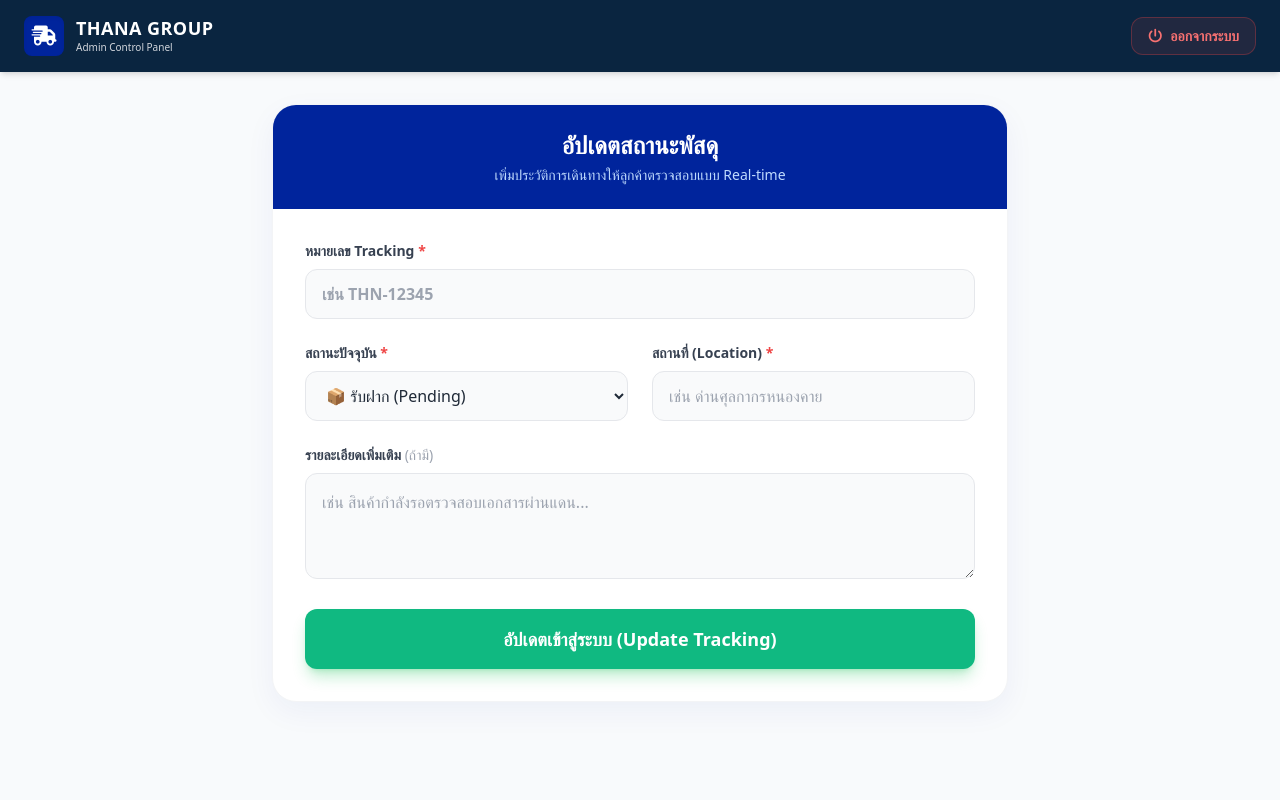
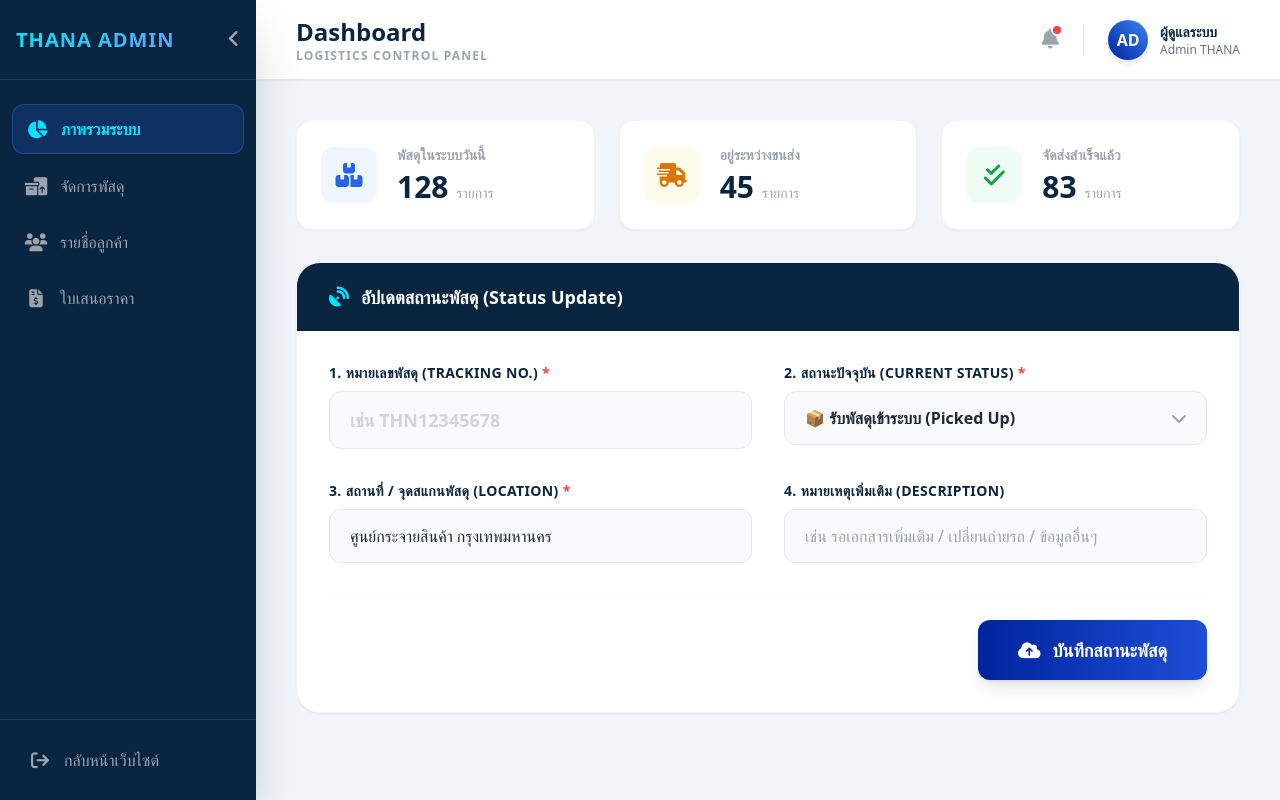
Before and after one commit to itthana/thana-group-web, a Next.js app: page /admin in a window 1280 px wide. Built offline with nearby package versions, Linux system fonts and the light colour scheme.

Commit message:
Build professional Admin Dashboard with Prisma API connection

```diff
--- a/app/admin/page.tsx
+++ b/app/admin/page.tsx
@@ -1,144 +1,257 @@
 'use client';
 
 import { useState } from 'react';
-import { signOut } from 'next-auth/react';
+import Link from 'next/link';
 
 export default function AdminDashboard() {
-  const [trackingNumber, setTrackingNumber] = useState('');
-  const [status, setStatus] = useState('PENDING');
-  const [location, setLocation] = useState('');
-  const [description, setDescription] = useState('');
-  const [isLoading, setIsLoading] = useState(false);
+  const [isSidebarOpen, setIsSidebarOpen] = useState(true);
 
-  // ฟังก์ชันนี้เชื่อมต่อ API ฐานข้อมูลเรียบร้อยแล้ว
-  const handleUpdate = async (e: React.FormEvent) => {
+  // State สำหรับฟอร์มอัปเดตสถานะ
+  const [formData, setFormData] = useState({
+    trackingNumber: '',
+    status: 'รับพัสดุเข้าระบบ (Picked Up)',
+    location: 'ศูนย์กระจายสินค้า กรุงเทพมหานคร',
+    description: ''
+  });
+
+  const [isSubmitting, setIsSubmitting] = useState(false);
+  const [alert, setAlert] = useState<{ type: 'success' | 'error' | null, message: string }>({ type: null, message: '' });
+
+  // ฟังก์ชันส่งข้อมูลเข้า API ฐานข้อมูล Neon ของพี่
+  const handleSubmit = async (e: React.FormEvent) => {
     e.preventDefault();
-    setIsLoading(true);
+    setIsSubmitting(true);
+    setAlert({ type: null, message: '' });
 
     try {
-      const res = await fetch('/api/tracking', {
+      const response = await fetch('/api/tracking', {
         method: 'POST',
         headers: { 'Content-Type': 'application/json' },
-        body: JSON.stringify({
-          trackingNumber,
-          status,
-          location,
-          description
-        }),
+        body: JSON.stringify(formData)
       });
 
-      if (res.ok) {
-        alert(`✅ บันทึกสถานะพัสดุ ${trackingNumber} ลงฐานข้อมูลสำเร็จ!`);
-        setTrackingNumber('');
-        setLocation('');
-        setDescription('');
-        setStatus('PENDING');
+      const data = await response.json();
+
+      if (response.ok) {
+        setAlert({ type: 'success', message: `อัปเดตสถานะพัสดุ ${formData.trackingNumber} สำเร็จแล้ว!` });
+        // เคลียร์ฟอร์มบางส่วนเพื่อความรวดเร็วในการคีย์ต่อ
+        setFormData({ ...formData, trackingNumber: '', description: '' });
       } else {
-        alert('❌ เกิดข้อผิดพลาดจากเซิร์ฟเวอร์');
+        throw new Error(data.error || 'เกิดข้อผิดพลาดในการบันทึกข้อมูล');
       }
-    } catch (error) {
-      alert('❌ ไม่สามารถเชื่อมต่อระบบได้ กรุณาลองใหม่');
+    } catch (error: any) {
+      setAlert({ type: 'error', message: error.message });
     } finally {
-      setIsLoading(false);
+      setIsSubmitting(false);
+      // ซ่อนแจ้งเตือนอัตโนมัติหลัง 5 วินาที
+      setTimeout(() => setAlert({ type: null, message: '' }), 5000);
     }
   };
 
   return (
-    <div className="min-h-screen bg-slate-50 font-prompt pb-20">
-      {/* Navbar */}
-      <nav className="bg-[#0a2540] text-white px-6 py-4 shadow-md sticky top-0 z-50 flex justify-between items-center">
-        <div className="flex items-center gap-3">
-          <div className="w-10 h-10 bg-[#00249c] rounded-lg flex items-center justify-center text-xl shadow-inner">
-            <i className="fas fa-truck-fast"></i>
+    <div className="min-h-screen flex bg-slate-100 font-prompt">
+
+      {/* ==========================================
+          📱 1. SIDEBAR (เมนูด้านข้าง)
+      ========================================== */}
+      <aside className={`${isSidebarOpen ? 'w-64' : 'w-20'} bg-[#0a2540] text-white transition-all duration-300 flex flex-col fixed h-full z-20 shadow-2xl`}>
+        <div className="h-16 md:h-20 flex items-center justify-between px-4 border-b border-white/10">
+          {isSidebarOpen ? (
+            <div className="font-black text-xl tracking-wider text-transparent bg-clip-text bg-gradient-to-r from-[#00e5ff] to-blue-400">
+              THANA ADMIN
             </div>
+          ) : (
+            <div className="font-black text-xl text-[#00e5ff] mx-auto">TA</div>
+          )}
+          <button onClick={() => setIsSidebarOpen(!isSidebarOpen)} className="text-gray-400 hover:text-white transition-colors">
+            <i className={`fas ${isSidebarOpen ? 'fa-angle-left' : 'fa-bars'} text-xl`}></i>
+          </button>
+        </div>
+
+        <nav className="flex-1 py-6 space-y-2 px-3 overflow-y-auto custom-scrollbar">
+          <Link href="/admin" className="flex items-center gap-3 px-3 py-3 bg-blue-600/20 text-[#00e5ff] rounded-xl border border-blue-500/30 group">
+            <i className="fas fa-chart-pie w-6 text-center text-lg"></i>
+            {isSidebarOpen && <span className="font-bold">ภาพรวมระบบ</span>}
+          </Link>
+          <Link href="#" className="flex items-center gap-3 px-3 py-3 text-gray-400 hover:text-white hover:bg-white/5 rounded-xl transition-all group">
+            <i className="fas fa-boxes-packing w-6 text-center text-lg group-hover:text-amber-400"></i>
+            {isSidebarOpen && <span className="font-medium">จัดการพัสดุ</span>}
+          </Link>
+          <Link href="#" className="flex items-center gap-3 px-3 py-3 text-gray-400 hover:text-white hover:bg-white/5 rounded-xl transition-all group">
+            <i className="fas fa-users w-6 text-center text-lg group-hover:text-emerald-400"></i>
+            {isSidebarOpen && <span className="font-medium">รายชื่อลูกค้า</span>}
+          </Link>
+          <Link href="#" className="flex items-center gap-3 px-3 py-3 text-gray-400 hover:text-white hover:bg-white/5 rounded-xl transition-all group">
+            <i className="fas fa-file-invoice-dollar w-6 text-center text-lg group-hover:text-red-400"></i>
+            {isSidebarOpen && <span className="font-medium">ใบเสนอราคา</span>}
+          </Link>
+        </nav>
+
+        <div className="p-4 border-t border-white/10">
+          <Link href="/" className="flex items-center gap-3 px-3 py-3 text-gray-400 hover:text-white hover:bg-white/5 rounded-xl transition-all group">
+            <i className="fas fa-arrow-right-from-bracket w-6 text-center text-lg group-hover:text-red-500"></i>
+            {isSidebarOpen && <span className="font-medium">กลับหน้าเว็บไซต์</span>}
+          </Link>
+        </div>
+      </aside>
+
+      {/* ==========================================
+          🖥️ 2. MAIN CONTENT (พื้นที่ทำงานหลัก)
+      ========================================== */}
+      <main className={`flex-1 transition-all duration-300 ${isSidebarOpen ? 'ml-64' : 'ml-20'}`}>
+
+        {/* Top Header */}
+        <header className="h-16 md:h-20 bg-white border-b border-gray-200 flex items-center justify-between px-6 md:px-10 sticky top-0 z-10 shadow-sm">
           <div>
-            <h1 className="font-black text-lg leading-tight uppercase tracking-wide">THANA GROUP</h1>
-            <p className="text-[10px] text-gray-300">Admin Control Panel</p>
+            <h1 className="text-xl md:text-2xl font-black text-[#0a2540]">Dashboard</h1>
+            <p className="text-xs font-bold text-gray-400 uppercase tracking-widest hidden md:block">Logistics Control Panel</p>
+          </div>
+          <div className="flex items-center gap-4 md:gap-6">
+            <button className="relative text-gray-400 hover:text-[#0a2540] transition-colors">
+              <i className="fas fa-bell text-xl"></i>
+              <span className="absolute -top-1 -right-1 w-3 h-3 bg-red-500 rounded-full border-2 border-white"></span>
+            </button>
+            <div className="h-8 w-px bg-gray-200"></div>
+            <div className="flex items-center gap-3 cursor-pointer">
+              <div className="w-10 h-10 rounded-full bg-gradient-to-tr from-[#00249c] to-blue-500 flex items-center justify-center text-white font-bold shadow-md">
+                AD
+              </div>
+              <div className="hidden md:block">
+                <div className="text-sm font-bold text-[#0a2540]">ผู้ดูแลระบบ</div>
+                <div className="text-xs text-gray-500">Admin THANA</div>
+              </div>
+            </div>
+          </div>
+        </header>
+
+        {/* Content Area */}
+        <div className="p-6 md:p-10 max-w-7xl mx-auto space-y-8">
+
+          {/* Quick Stats (ตัวเลขสถิติ) */}
+          <div className="grid grid-cols-1 md:grid-cols-3 gap-6">
+            <div className="bg-white p-6 rounded-2xl shadow-sm border border-gray-100 flex items-center gap-5 hover:shadow-md transition-shadow">
+              <div className="w-14 h-14 bg-blue-50 text-blue-600 rounded-xl flex items-center justify-center text-2xl"><i className="fas fa-boxes-stacked"></i></div>
+              <div>
+                <div className="text-gray-400 text-sm font-bold mb-1">พัสดุในระบบวันนี้</div>
+                <div className="text-3xl font-black text-[#0a2540]">128 <span className="text-sm font-medium text-gray-400 font-normal">รายการ</span></div>
+              </div>
+            </div>
+            <div className="bg-white p-6 rounded-2xl shadow-sm border border-gray-100 flex items-center gap-5 hover:shadow-md transition-shadow">
+              <div className="w-14 h-14 bg-amber-50 text-amber-600 rounded-xl flex items-center justify-center text-2xl"><i className="fas fa-truck-fast"></i></div>
+              <div>
+                <div className="text-gray-400 text-sm font-bold mb-1">อยู่ระหว่างขนส่ง</div>
+                <div className="text-3xl font-black text-[#0a2540]">45 <span className="text-sm font-medium text-gray-400 font-normal">รายการ</span></div>
+              </div>
+            </div>
+            <div className="bg-white p-6 rounded-2xl shadow-sm border border-gray-100 flex items-center gap-5 hover:shadow-md transition-shadow">
+              <div className="w-14 h-14 bg-green-50 text-green-600 rounded-xl flex items-center justify-center text-2xl"><i className="fas fa-check-double"></i></div>
+              <div>
+                <div className="text-gray-400 text-sm font-bold mb-1">จัดส่งสำเร็จแล้ว</div>
+                <div className="text-3xl font-black text-[#0a2540]">83 <span className="text-sm font-medium text-gray-400 font-normal">รายการ</span></div>
+              </div>
             </div>
           </div>
 
-        <button
-          onClick={() => signOut({ callbackUrl: '/admin/login' })}
-          className="bg-red-500/10 text-red-400 hover:bg-red-500 hover:text-white border border-red-500/30 px-4 py-2 rounded-xl text-sm font-bold transition-all flex items-center gap-2"
-        >
-          <i className="fas fa-power-off"></i> <span className="hidden sm:inline">ออกจากระบบ</span>
-        </button>
-      </nav>
+          {/* Alert Message */}
+          {alert.type && (
+            <div className={`p-4 rounded-xl border flex items-center gap-3 animate-fade-in-up ${alert.type === 'success' ? 'bg-green-50 border-green-200 text-green-700' : 'bg-red-50 border-red-200 text-red-700'}`}>
+              <i className={`fas ${alert.type === 'success' ? 'fa-circle-check' : 'fa-circle-xmark'} text-xl`}></i>
+              <span className="font-bold">{alert.message}</span>
+            </div>
+          )}
 
-      {/* Main Content */}
-      <main className="max-w-3xl mx-auto mt-8 px-4">
-        <div className="bg-white rounded-3xl shadow-[0_10px_30px_rgba(0,36,156,0.05)] border border-gray-100 overflow-hidden animate-slide-up">
-          <div className="bg-[#00249c] p-6 text-white text-center">
-            <h2 className="text-2xl font-black mb-1">อัปเดตสถานะพัสดุ</h2>
-            <p className="text-blue-200 text-sm">เพิ่มประวัติการเดินทางให้ลูกค้าตรวจสอบแบบ Real-time</p>
+          {/* Action Form (ฟอร์มอัปเดตสถานะ) */}
+          <div className="bg-white rounded-3xl shadow-sm border border-gray-100 overflow-hidden">
+            <div className="bg-[#0a2540] px-8 py-5 flex items-center gap-3">
+              <i className="fas fa-satellite-dish text-[#00e5ff] text-xl"></i>
+              <h2 className="text-white font-black text-lg">อัปเดตสถานะพัสดุ (Status Update)</h2>
             </div>
 
-          <form onSubmit={handleUpdate} className="p-6 sm:p-8 space-y-6">
+            <form onSubmit={handleSubmit} className="p-8">
+              <div className="grid grid-cols-1 md:grid-cols-2 gap-8 mb-8">
 
+                {/* Tracking Number */}
                 <div>
-              <label className="block text-sm font-bold text-gray-700 mb-2">หมายเลข Tracking <span className="text-red-500">*</span></label>
+                  <label className="block text-sm font-bold text-[#0a2540] mb-2 uppercase tracking-wide">1. หมายเลขพัสดุ (Tracking No.) <span className="text-red-500">*</span></label>
                   <input
                     type="text"
                     required
-                value={trackingNumber}
-                onChange={(e) => setTrackingNumber(e.target.value.toUpperCase())}
-                className="w-full px-4 py-3 bg-gray-50 border border-gray-200 rounded-xl focus:outline-none focus:border-[#00249c] focus:ring-2 focus:ring-[#00249c]/20 uppercase font-bold text-gray-800"
-                placeholder="เช่น THN-12345"
+                    value={formData.trackingNumber}
+                    onChange={(e) => setFormData({...formData, trackingNumber: e.target.value.toUpperCase()})}
+                    placeholder="เช่น THN12345678"
+                    className="w-full bg-slate-50 border border-gray-200 focus:border-blue-500 focus:ring-2 focus:ring-blue-200 rounded-xl px-5 py-3.5 text-lg font-bold text-gray-800 transition-all uppercase placeholder-gray-300"
                   />
                 </div>
 
-            <div className="grid grid-cols-1 md:grid-cols-2 gap-6">
+                {/* Status Dropdown */}
                 <div>
-                <label className="block text-sm font-bold text-gray-700 mb-2">สถานะปัจจุบัน <span className="text-red-500">*</span></label>
+                  <label className="block text-sm font-bold text-[#0a2540] mb-2 uppercase tracking-wide">2. สถานะปัจจุบัน (Current Status) <span className="text-red-500">*</span></label>
+                  <div className="relative">
                     <select
-                  value={status}
-                  onChange={(e) => setStatus(e.target.value)}
-                  className="w-full px-4 py-3 bg-gray-50 border border-gray-200 rounded-xl focus:outline-none focus:border-[#00249c] focus:ring-2 focus:ring-[#00249c]/20 font-medium text-gray-800"
+                      required
+                      value={formData.status}
+                      onChange={(e) => setFormData({...formData, status: e.target.value})}
+                      className="w-full bg-slate-50 border border-gray-200 focus:border-blue-500 focus:ring-2 focus:ring-blue-200 rounded-xl px-5 py-3.5 text-base font-bold text-gray-800 appearance-none transition-all cursor-pointer"
                     >
-                  <option value="PENDING">📦 รับฝาก (Pending)</option>
-                  <option value="PICKED_UP">🚚 เข้าระบบ (Picked Up)</option>
-                  <option value="IN_TRANSIT">💨 ระหว่างขนส่ง (In Transit)</option>
-                  <option value="CUSTOMS">🛂 ศุลกากร (Customs)</option>
-                  <option value="OUT_FOR_DELIVERY">🛵 กำลังนำจ่าย (Out for Delivery)</option>
-                  <option value="DELIVERED">✅ จัดส่งสำเร็จ (Delivered)</option>
+                      <option value="รับพัสดุเข้าระบบ (Picked Up)">📦 รับพัสดุเข้าระบบ (Picked Up)</option>
+                      <option value="อยู่ระหว่างดำเนินการข้ามแดน ณ ด่านศุลกากร">📄 ดำเนินการข้ามแดน ณ ด่านศุลกากร</option>
+                      <option value="รถบรรทุกเดินทางถึงศูนย์กระจายสินค้า">🏢 เดินทางถึงศูนย์กระจายสินค้า</option>
+                      <option value="อยู่ระหว่างการจัดส่งไปยังปลายทาง (In Transit)">🚚 อยู่ระหว่างจัดส่งไปปลายทาง (In Transit)</option>
+                      <option value="พัสดุกำลังนำจ่าย (Out for Delivery)">🛵 พัสดุกำลังนำจ่ายให้ผู้รับ (Out for Delivery)</option>
+                      <option value="จัดส่งสำเร็จ (Delivered)">✅ จัดส่งสำเร็จ (Delivered)</option>
                     </select>
+                    <div className="pointer-events-none absolute inset-y-0 right-0 flex items-center px-5 text-gray-400">
+                      <i className="fas fa-chevron-down"></i>
+                    </div>
+                  </div>
                 </div>
 
+                {/* Location */}
                 <div>
-                <label className="block text-sm font-bold text-gray-700 mb-2">สถานที่ (Location) <span className="text-red-500">*</span></label>
+                  <label className="block text-sm font-bold text-[#0a2540] mb-2 uppercase tracking-wide">3. สถานที่ / จุดสแกนพัสดุ (Location) <span className="text-red-500">*</span></label>
                   <input
                     type="text"
                     required
-                  value={location}
-                  onChange={(e) => setLocation(e.target.value)}
-                  className="w-full px-4 py-3 bg-gray-50 border border-gray-200 rounded-xl focus:outline-none focus:border-[#00249c] focus:ring-2 focus:ring-[#00249c]/20 text-gray-800"
+                    value={formData.location}
+                    onChange={(e) => setFormData({...formData, location: e.target.value})}
                     placeholder="เช่น ด่านศุลกากรหนองคาย"
+                    className="w-full bg-slate-50 border border-gray-200 focus:border-blue-500 focus:ring-2 focus:ring-blue-200 rounded-xl px-5 py-3.5 text-base font-medium text-gray-800 transition-all"
                   />
                 </div>
+
+                {/* Description */}
+                <div>
+                  <label className="block text-sm font-bold text-[#0a2540] mb-2 uppercase tracking-wide">4. หมายเหตุเพิ่มเติม (Description)</label>
+                  <input
+                    type="text"
+                    value={formData.description}
+                    onChange={(e) => setFormData({...formData, description: e.target.value})}
+                    placeholder="เช่น รอเอกสารเพิ่มเติม / เปลี่ยนถ่ายรถ / ข้อมูลอื่นๆ"
+                    className="w-full bg-slate-50 border border-gray-200 focus:border-blue-500 focus:ring-2 focus:ring-blue-200 rounded-xl px-5 py-3.5 text-base font-medium text-gray-800 transition-all"
+                  />
                 </div>
 
-            <div>
-              <label className="block text-sm font-bold text-gray-700 mb-2">รายละเอียดเพิ่มเติม <span className="text-gray-400 font-normal">(ถ้ามี)</span></label>
-              <textarea
-                rows={3}
-                value={description}
-                onChange={(e) => setDescription(e.target.value)}
-                className="w-full p-4 bg-gray-50 border border-gray-200 rounded-xl focus:outline-none focus:border-[#00249c] focus:ring-2 focus:ring-[#00249c]/20 text-gray-800"
-                placeholder="เช่น สินค้ากำลังรอตรวจสอบเอกสารผ่านแดน..."
-              ></textarea>
               </div>
 
+              <div className="flex justify-end pt-6 border-t border-gray-100">
                 <button
                   type="submit"
-              disabled={isLoading}
-              className="w-full bg-[#10b981] hover:bg-[#059669] text-white font-bold py-4 rounded-xl transition-all shadow-lg shadow-green-500/30 text-lg"
+                  disabled={isSubmitting}
+                  className="bg-gradient-to-r from-[#00249c] to-blue-700 hover:from-blue-700 hover:to-blue-800 text-white font-black text-lg py-4 px-10 rounded-xl shadow-lg transition-all hover:-translate-y-1 hover:shadow-xl disabled:opacity-70 disabled:cursor-not-allowed disabled:transform-none flex items-center gap-3"
                 >
-              {isLoading ? 'กำลังบันทึกข้อมูล...' : 'อัปเดตเข้าสู่ระบบ (Update Tracking)'}
+                  {isSubmitting ? (
+                    <><i className="fas fa-circle-notch fa-spin"></i> กำลังบันทึกข้อมูล...</>
+                  ) : (
+                    <><i className="fas fa-cloud-arrow-up"></i> บันทึกสถานะพัสดุ</>
+                  )}
                 </button>
-
+              </div>
             </form>
           </div>
+
+        </div>
       </main>
+
     </div>
   );
 }
```
Lines whose indentation alone changed are shown as unchanged.
